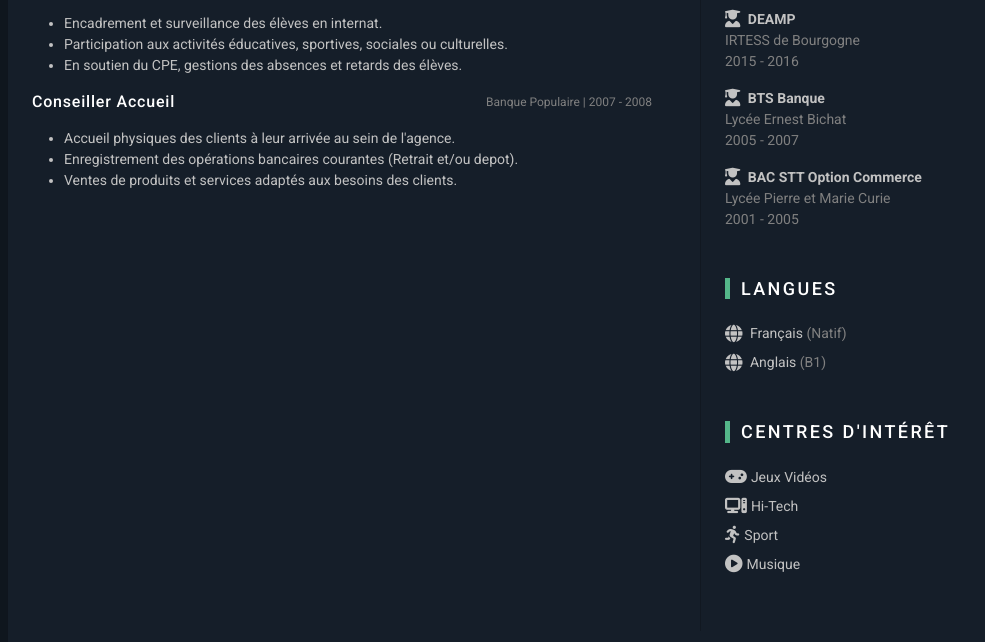
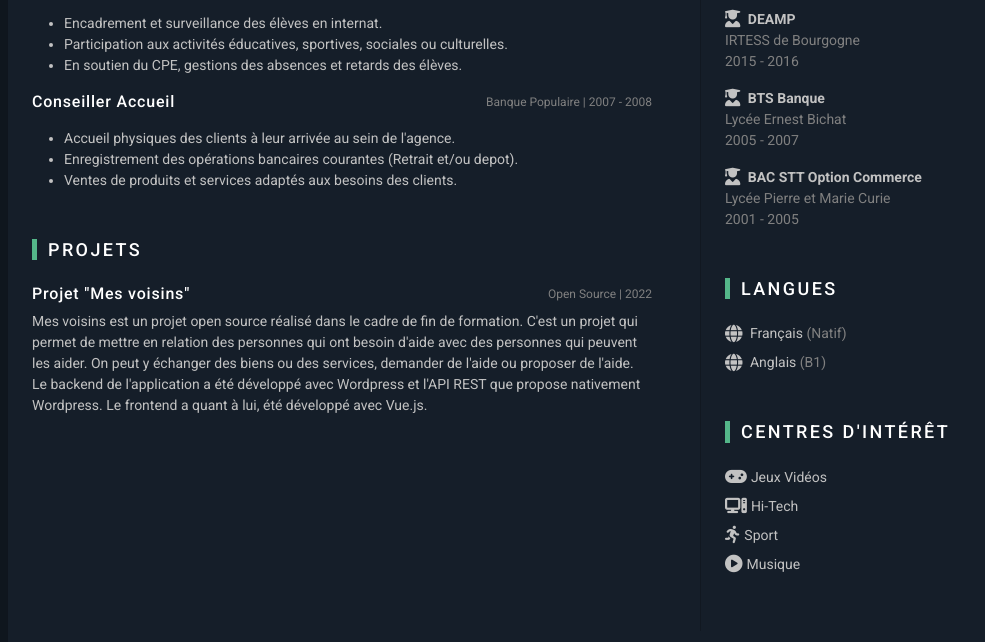
Before and after one commit to JoffreyMS/JoffreyMS.github.io, a plain HTML site: page index.html in a window 1280 px wide. Shown: the part 1044-1686 px from the top of the page, without its empty margins (110-1095 px from the left). Drawn offline with nearby package versions, Linux system fonts and the light colour scheme.

Commit message:
Ajout de la partie Projets

```diff
--- a/index.html
+++ b/index.html
@@ -47,7 +47,7 @@
                 <header class="row align-items-center">
                     <div class="title col-12 col-md-6 col-lg-8">
                         <h2 class="name mb-0 text-uppercase">Joffrey Meistermann</h2>
-                        <div class="job mb-3 mb-md-0">Développeur Web FullStack spécialisé Wordpress</div>
+                        <div class="job mb-3 mb-md-0">Développeur Web FullStack spécialisé Wordpress et Vue.js</div>
                     </div>
                     <div class="contact col-12 col-md-6 col-lg-4">
                         <ul class="mb-0 list-unstyled">
@@ -106,7 +106,7 @@
                                         <p>
                                             <h6>Projet de fin d'étude :</h6>
                                             <ul>
-                                                <li>Développement d'une application web disponible <a href="https://www.youtube.com/watch?v=Q3WiRGLeXSQ">ici.</a></li>
+                                                <li>Développement d'une application web disponible <a href="https://www.youtube.com/watch?v=Q3WiRGLeXSQ&t=1505s">ici.</a></li>
                                                 <li>Equipe de 4 développeurs.</li>
                                                 <li>4 semaines intensives en suivant la méthodologie SCRUM.</li>
                                             </ul>
@@ -196,27 +196,29 @@
                             </section>
 
                             <!-- ? PROJETS -->
-                            <!-- <section class="formation py-3">
+                            <section class="formation py-3">
                                 <h3 class="section-title text-uppercase mb-4">Projets</h3>
                                 <div>
                                     <div class="item mb-3">
                                         <div class="item-title row align-items-center mb-2">
                                             <h4 class="item-title--job col-12 col-md-6 col-lg-8 mb-2 mb-md-0">
-                                                <i class="fa-solid fa-gears"></i>
-                                                Work in progress
+                                                Projet "Mes voisins"
                                             </h4>
                                             <div class="item-title--date col-12 col-md-6 col-lg-4 text-start text-md-end">Open Source | 2022</div>
                                         </div>
                                         <div class="item-content">
                                             <p>
-                                                Lorem ipsum dolor sit amet consectetur adipisicing elit. Fugit nostrum inventore expedita aspernatur ad aliquid obcaecati
-                                                assumenda quod dolor. Rem molestiae aspernatur sapiente ipsa est sunt non maxime odio in, quidem quisquam sint vitae magni
-                                                aliquid. Excepturi similique eveniet, error odit rem
+                                                <span class="d-block">
+                                                    <a href="https://www.youtube.com/watch?v=Q3WiRGLeXSQ&t=1505s">Mes voisins</a> est un projet open source réalisé dans le cadre de fin de formation. C'est un projet qui permet de mettre en relation des personnes qui ont besoin d'aide avec des personnes qui peuvent les aider. On peut y échanger des biens ou des services, demander de l'aide ou proposer de l'aide.
+                                                </span>
+                                                <span class="d-block">
+                                                    Le backend de l'application a été développé avec Wordpress et l'API REST que propose nativement Wordpress. Le frontend a quant à lui, été développé avec Vue.js.
+                                                </span>
                                             </p>
                                         </div>
                                     </div>
                                 </div>
-                            </section> -->
+                            </section>
                         </div>
                         <!-- ASIDE -->
                         <!-- ? INFORMATIONS -->
```
